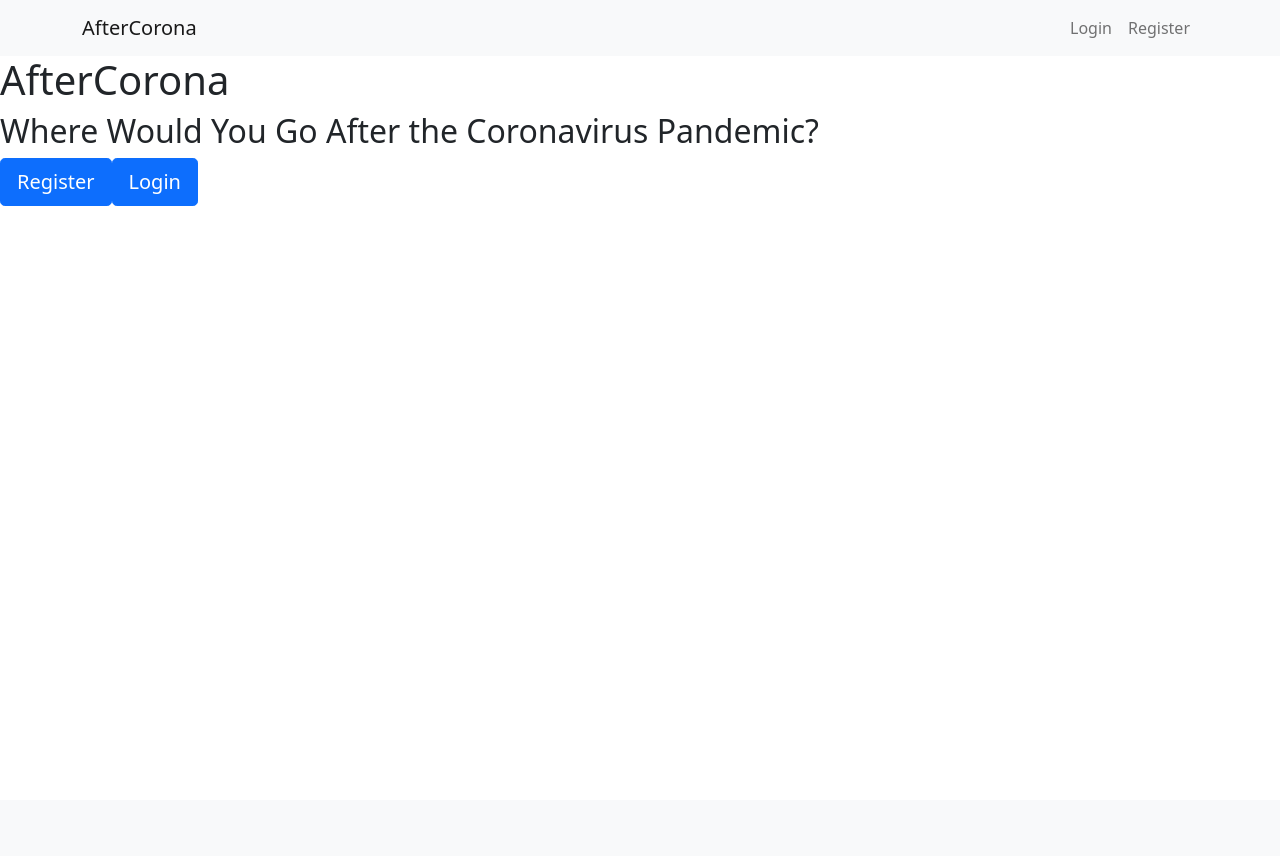
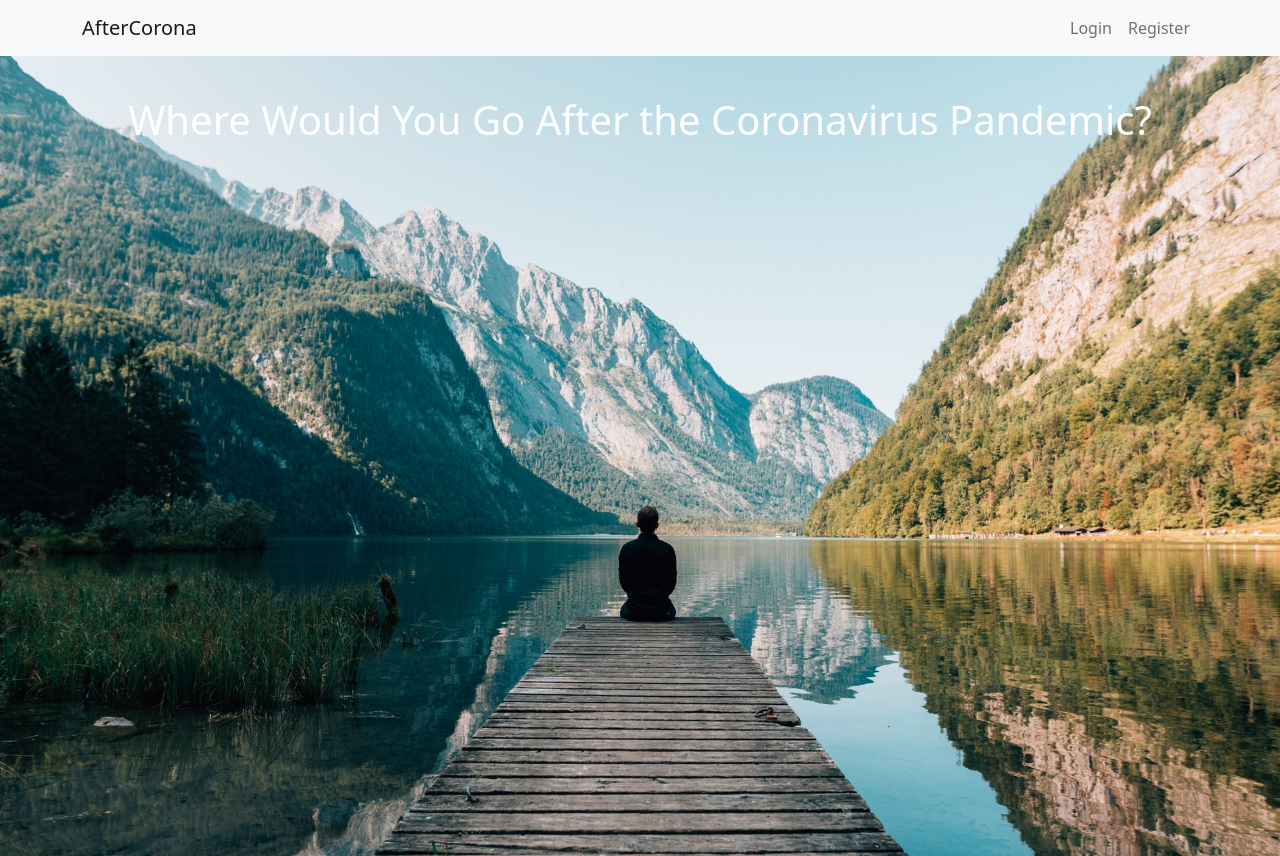
Before and after one commit to danielskjo/AfterCorona, a Flask app: page / in a window 1280 px wide. Before the commit the page ends 206 px from the top, so only its background shows below. Run offline with Flask 2, Linux system fonts and the light colour scheme; data comes from the database, SQL or seed files in the repository; some libraries are stand-ins or nearby versions.

Commit message:
Onboarding design

```diff
--- a/app/static/main.css
+++ b/app/static/main.css
@@ -6,3 +6,17 @@
 .form-item {
     padding-top: 1em;
 }
+
+/* Onboarding */
+.landscape {
+    background-image: url('../static//landscape.jpeg');
+    background-repeat: no-repeat;
+    background-size: 100% 100%;
+    height: 100vh;
+}
+
+.phrase {
+    color: white;
+    padding-top: 1em;
+    text-align: center;
+}
--- a/app/templates/home.html
+++ b/app/templates/home.html
@@ -83,9 +83,7 @@
     </div>
   </main>
 {% else %}
-<h1>AfterCorona</h1>
-    <h2>Where Would You Go After the Coronavirus Pandemic?</h2>
-    <a class="btn btn-primary btn-lg" href="{{ url_for('register') }}" role='button'>Register</a
-    ><a class="btn btn-primary btn-lg" href="{{ url_for('login') }}" role='button'>Login</a>
+<div class="landscape"><h1 class='phrase'>Where Would You Go After the Coronavirus Pandemic?</h1></div>
+
 {% endif %}
 {% endblock content %}
```
Also changed, not shown: app/static/landscape.jpeg (added).
